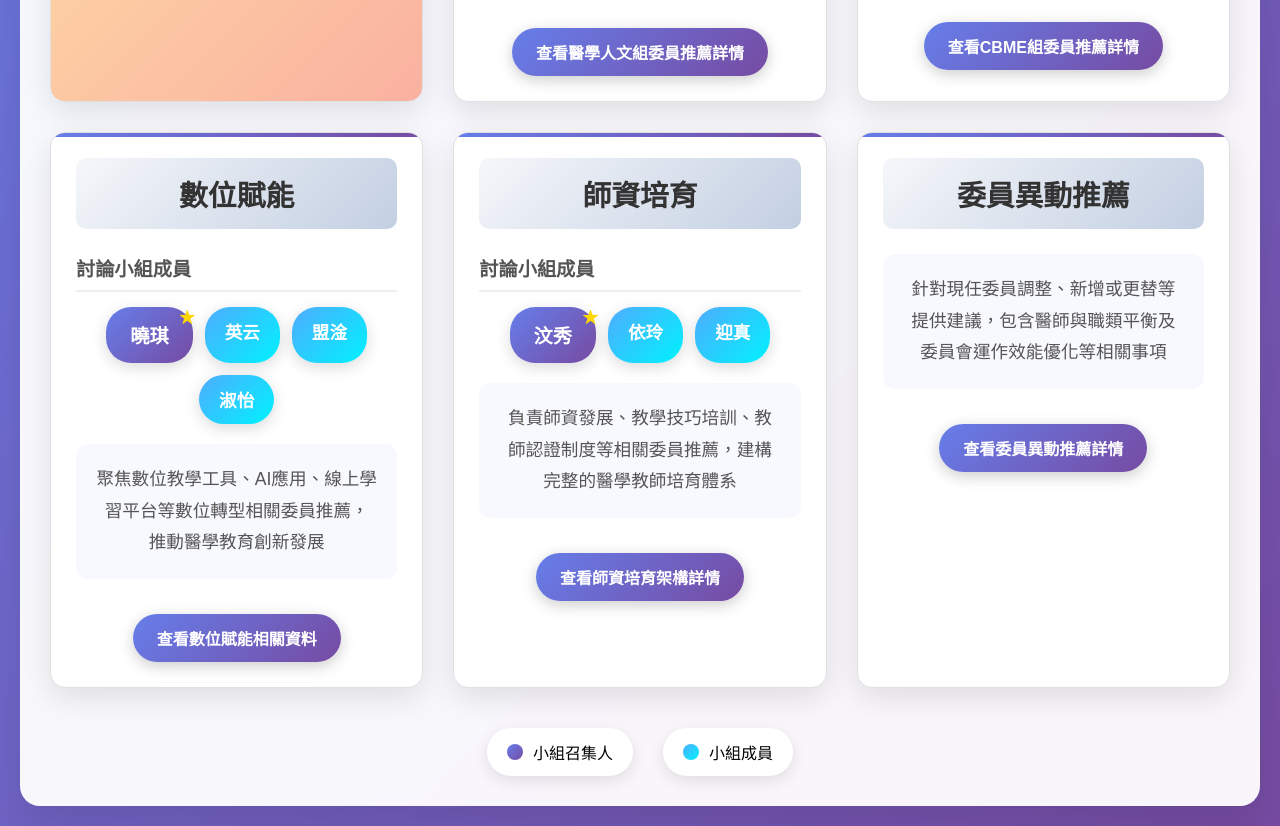
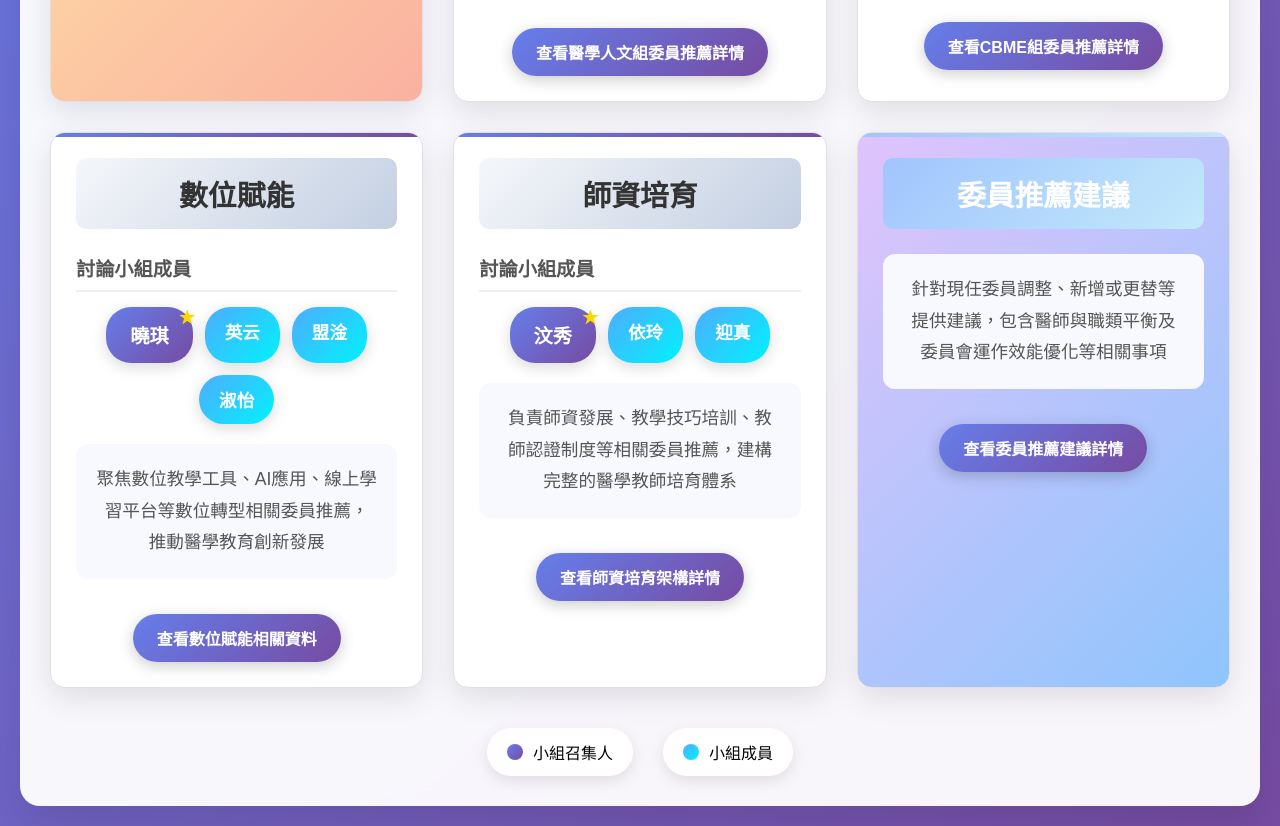
Before and after one commit to ling3567/9002committee, a plain HTML site: page index.html in a window 1280 px wide. Shown: the part 640-1466 px from the top of the page. Drawn offline with Linux system fonts and the light colour scheme.

Commit message:
Update recommendation section

```diff
--- a/index.html
+++ b/index.html
@@ -171,6 +171,19 @@
 
         .current-committee .group-title {
             background: linear-gradient(135deg, #fdcb6e 0%, #e17055 100%);
+            color: white;
+        }
+
+        .recommend-card {
+            background: linear-gradient(135deg, #e0c3fc 0%, #8ec5fc 100%);
+        }
+
+        .recommend-card::before {
+            background: linear-gradient(45deg, #a1c4fd, #c2e9fb);
+        }
+
+        .recommend-card .recommend-title {
+            background: linear-gradient(135deg, #a1c4fd 0%, #c2e9fb 100%);
             color: white;
         }
 
@@ -391,16 +404,16 @@
                 </div>
             </div>
 
-            <!-- 委員異動推薦 -->
-            <div class="group-card">
-                <div class="group-title">委員異動推薦</div>
+            <!-- 委員推薦建議 -->
+            <div class="group-card recommend-card">
+                <div class="group-title recommend-title">委員推薦建議</div>
 
                 <div class="description">
                     針對現任委員調整、新增或更替等提供建議，包含醫師與職類平衡及委員會運作效能優化等相關事項
                 </div>
                 <div class="button-container">
                     <a href="recommend.html" class="detail-button">
-                        查看委員異動推薦詳情
+                        查看委員推薦建議詳情
                     </a>
                 </div>
             </div>
```
